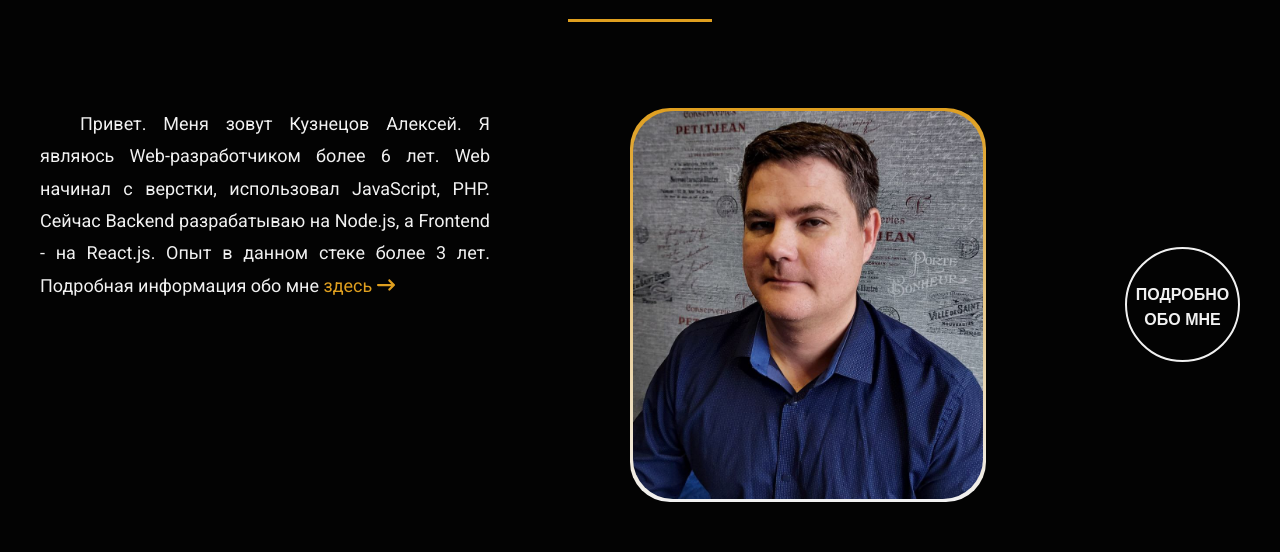
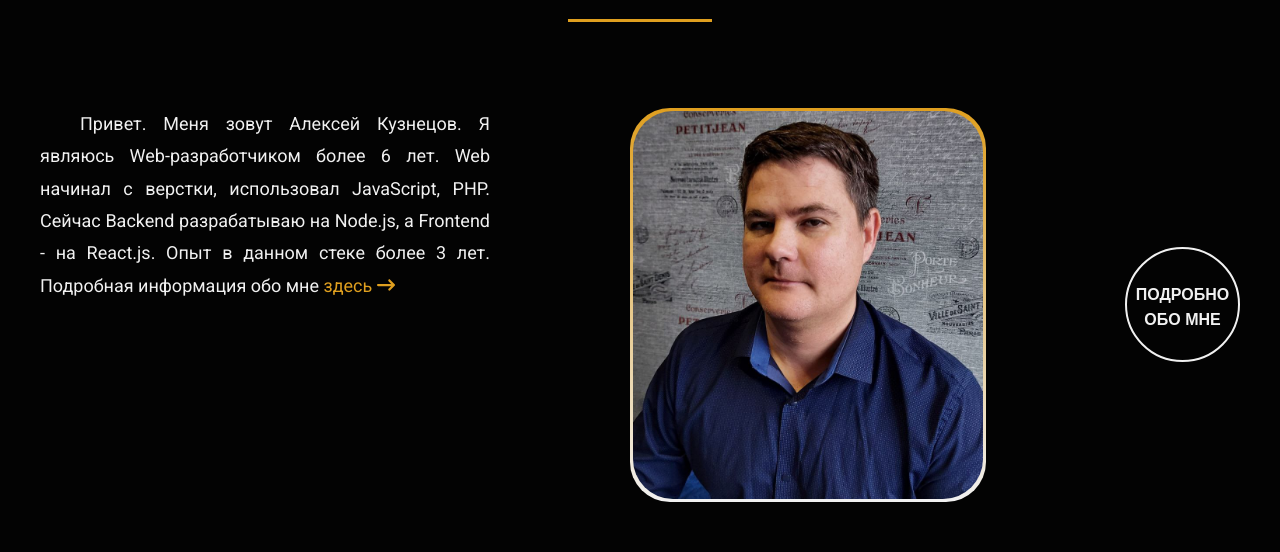
Before and after one commit to alexsmith-proff/portfolio, a Next.js app: page / in a window 1280 px wide. Shown: the part 896-1448 px from the top of the page. Built offline with nearby package versions, Linux system fonts and the light colour scheme.

Commit message:
[fix] MainAbout

```diff
--- a/src/app/modules/main_about/main_about.tsx
+++ b/src/app/modules/main_about/main_about.tsx
@@ -17,7 +17,7 @@ const MainAbout: FC = ({ }) => {
                         <div className={s.photoMobile}>
                             <PhotoBorderGradient width={270} height={311} borderWidth={5} imageFile="/img/big-photo.png" alt="big-photo" />
                         </div>
-                        <div className={s.description}>Привет. Меня зовут Кузнецов Алексей. Я являюсь Web-разработчиком более 6 лет. Web начинал с верстки, использовал JavaScript, PHP. Сейчас Backend разрабатываю на Node.js, а Frontend - на React.js. Опыт в данном стеке более 3 лет. Подробная информация обо мне <LinkArrow text="здесь" url="/about" /></div>
+                        <div className={s.description}>Привет. Меня зовут Алексей Кузнецов. Я являюсь Web-разработчиком более 6 лет. Web начинал с верстки, использовал JavaScript, PHP. Сейчас Backend разрабатываю на Node.js, а Frontend - на React.js. Опыт в данном стеке более 3 лет. Подробная информация обо мне <LinkArrow text="здесь" url="/about" /></div>
                         <div className={s.photoDesktop}>
                             <PhotoBorderGradient width={450} height={500} borderWidth={5} imageFile="/img/big-photo.png" alt="big-photo" />
                         </div>
```
